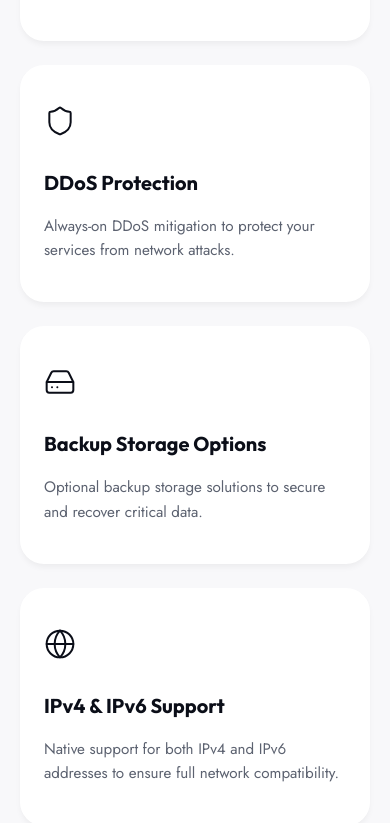
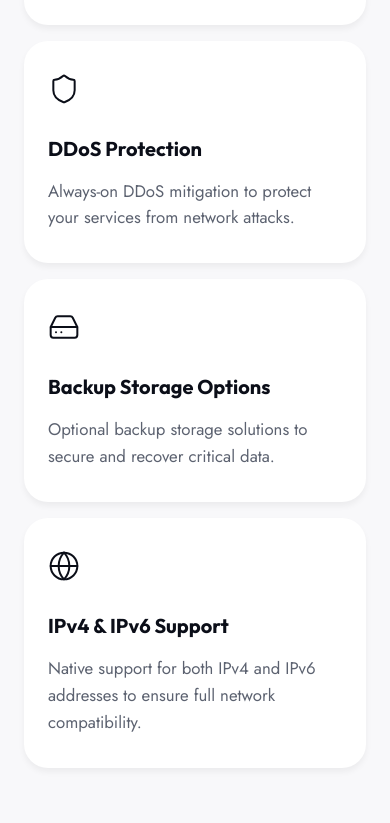
Before and after one commit to souiiii/Bytenia, a React (Vite) app: page / in a window 390 px wide. Shown: the part 3284-4107 px from the top of the page. Built offline with nearby package versions, Linux system fonts and the light colour scheme; what react-world-flags would draw is missing.

Commit message:
feat: add infinite scrolling features marquee component with responsive layout

```diff
--- a/src/components/Features/Features.css
+++ b/src/components/Features/Features.css
@@ -1,50 +1,76 @@
 .features {
   background-color: var(--bg-primary);
+  overflow: hidden; /* Prevent horizontal scrollbars bleeding out */
+  padding-bottom: 80px;
 }
 
-.features-grid {
-  display: grid;
-  grid-template-columns: repeat(4, 1fr);
-  gap: 24px;
+/* Base Marquee Container */
+.marquee-wrapper {
+  display: flex;
+  gap: 40px;
+  width: 100vw;
+  margin-left: calc(-50vw + 50%); /* Forcing edge-to-edge breakout out of potential container restrictions */
+  padding: 40px 0; /* Room for card hovers */
+
+  /* Graduated Fade Edge Mask */
+  mask-image: linear-gradient(
+    to right,
+    rgba(0,0,0,0) 0%,
+    rgba(0,0,0,1) 10%,
+    rgba(0,0,0,1) 90%,
+    rgba(0,0,0,0) 100%
+  );
+  -webkit-mask-image: linear-gradient(
+    to right,
+    rgba(0,0,0,0) 0%,
+    rgba(0,0,0,1) 10%,
+    rgba(0,0,0,1) 90%,
+    rgba(0,0,0,0) 100%
+  );
+}
+
+.marquee-group {
+  display: flex;
+  gap: 40px;
+  flex-shrink: 0;
+  align-items: stretch;
+  /* 40s linear creates a very smooth, slow ambient glide */
+  animation: scrollX 40s linear infinite;
+}
+
+/* Pause animation on hover */
+.marquee-wrapper:hover .marquee-group {
+  animation-play-state: paused;
+}
+
+@keyframes scrollX {
+  0% {
+    transform: translateX(0);
+  }
+  100% {
+    /* Translate to full width of group plus the explicit 40px gap connecting them to create pure 0-flicker loop */
+    transform: translateX(calc(-100% - 40px));
+  }
 }
 
 .feature-card {
   background-color: var(--bg-white);
-  padding: 40px 24px;
+  padding: 48px 40px;
   border-radius: var(--border-radius-lg);
   box-shadow: 0 4px 6px -1px rgba(0, 0, 0, 0.05);
-  transition: transform 0.3s ease;
+  transition: transform 0.3s ease, box-shadow 0.3s ease;
 
-  /* Hidden by default, awaiting Intersection Observer */
-  opacity: 0;
+  /* Massively widened sizing so duplicates naturally fall off 1080p horizontal real estate */
+  width: 440px;
+  flex-shrink: 0;
+  display: flex;
+  flex-direction: column;
 }
 
-/* Entrance Animation Setup */
-@keyframes slowSlideUp {
-  0% {
-    opacity: 0;
-    transform: translateY(80px);
-  }
-  100% {
-    opacity: 1;
-    transform: translateY(0);
-  }
-}
-
-.feature-card.animate-reveal {
-  /* Using a massive cubic bezier spring for premium slowing momentum */
-  animation: slowSlideUp 1.2s cubic-bezier(0.16, 1, 0.3, 1) forwards;
-}
-
-/* Precision cascading delays for sequential card rendering */
-.feature-card.animate-reveal:nth-child(1) { animation-delay: 0.1s; }
-.feature-card.animate-reveal:nth-child(2) { animation-delay: 0.25s; }
-.feature-card.animate-reveal:nth-child(3) { animation-delay: 0.4s; }
-.feature-card.animate-reveal:nth-child(4) { animation-delay: 0.55s; }
-
-/* Keep hover float physics without breaking resolved standard bounds */
+/* Smooth ambient lift on cursor focus */
 .feature-card:hover {
   transform: translateY(-8px);
+  box-shadow: 0 12px 24px -8px rgba(0, 0, 0, 0.1);
 }
 
 .feature-card-icon {
@@ -58,23 +84,46 @@
   font-weight: 700;
   color: var(--text-dark);
   margin-bottom: 16px;
+  line-height: 1.3;
 }
 
 .feature-card-desc {
   font-family: var(--font-primary);
-  font-size: 0.95rem;
+  font-size: 1.05rem;
   color: var(--text-muted);
   line-height: 1.6;
 }
 
-@media (max-width: 1024px) {
-  .features-grid {
-    grid-template-columns: repeat(2, 1fr);
+@media (max-width: 900px) {
+  .marquee-wrapper {
+    width: 100%;
+    margin-left: 0;
+    flex-direction: column;
+    padding: 0 24px; /* Internal side-padding to replace standard container boundaries */
+    mask-image: none;
+    -webkit-mask-image: none;
+    gap: 16px;
+  }
+
+  .marquee-group {
+    flex-direction: column;
+    gap: 16px;
+    animation: none !important; /* Hard-kill the scroll physics */
+  }
+
+  /* Completely rip the cloned optical-loop group out of the mobile DOM render */
+  .marquee-wrapper .marquee-group:nth-child(2) {
+    display: none;
+  }
+
+  .feature-card {
+    width: 100%;
+    padding: 32px 24px;
+    box-shadow: 0 4px 6px rgba(0,0,0,0.05);
+  }
+
+  .feature-card:hover {
+    transform: none; /* Disable Z-axis hover lifting if they are hard-stacked */
+    box-shadow: 0 4px 6px rgba(0,0,0,0.05);
   }
 }
-
-@media (max-width: 600px) {
-  .features-grid {
-    grid-template-columns: 1fr;
-  }
-}
--- a/src/components/Features/Features.jsx
+++ b/src/components/Features/Features.jsx
@@ -1,4 +1,4 @@
-import React, { useEffect } from 'react';
+import React from 'react';
 import { Network, Shield, HardDrive, Globe } from 'lucide-react';
 import './Features.css';
 
@@ -26,20 +26,15 @@ const features = [
 ];
 
 const Features = () => {
-  useEffect(() => {
-    const observer = new IntersectionObserver((entries) => {
-      entries.forEach(entry => {
-        if (entry.isIntersecting) {
-          entry.target.classList.add('animate-reveal');
-        }
-      });
-    }, { threshold: 0.1 });
-
-    const cards = document.querySelectorAll('.feature-card');
-    cards.forEach(card => observer.observe(card));
-
-    return () => observer.disconnect();
-  }, []);
+  const renderCards = () => (
+    features.map((item, idx) => (
+      <div key={`card-${idx}`} className="feature-card">
+        <div className="feature-card-icon">{item.icon}</div>
+        <h4 className="feature-card-title">{item.title}</h4>
+        <p className="feature-card-desc">{item.desc}</p>
+      </div>
+    ))
+  );
 
   return (
     <section className="features section">
@@ -48,15 +43,16 @@ const Features = () => {
           <h2 className="title-main h2" style={{marginBottom: '16px'}}>Included</h2>
           <p className="subtitle" style={{fontWeight: 300}}>with Every Server</p>
         </div>
+      </div>
 
-        <div className="features-grid">
-          {features.map((item, idx) => (
-            <div key={idx} className="feature-card">
-              <div className="feature-card-icon">{item.icon}</div>
-              <h4 className="feature-card-title">{item.title}</h4>
-              <p className="feature-card-desc">{item.desc}</p>
-            </div>
-          ))}
+      {/* Edge-to-edge Marquee Wrapper */}
+      <div className="marquee-wrapper">
+        <div className="marquee-group">
+          {renderCards()}
+        </div>
+        {/* Exact Duplicate for Seamless Infinite CSS Loop */}
+        <div className="marquee-group" aria-hidden="true">
+          {renderCards()}
         </div>
       </div>
     </section>
```
